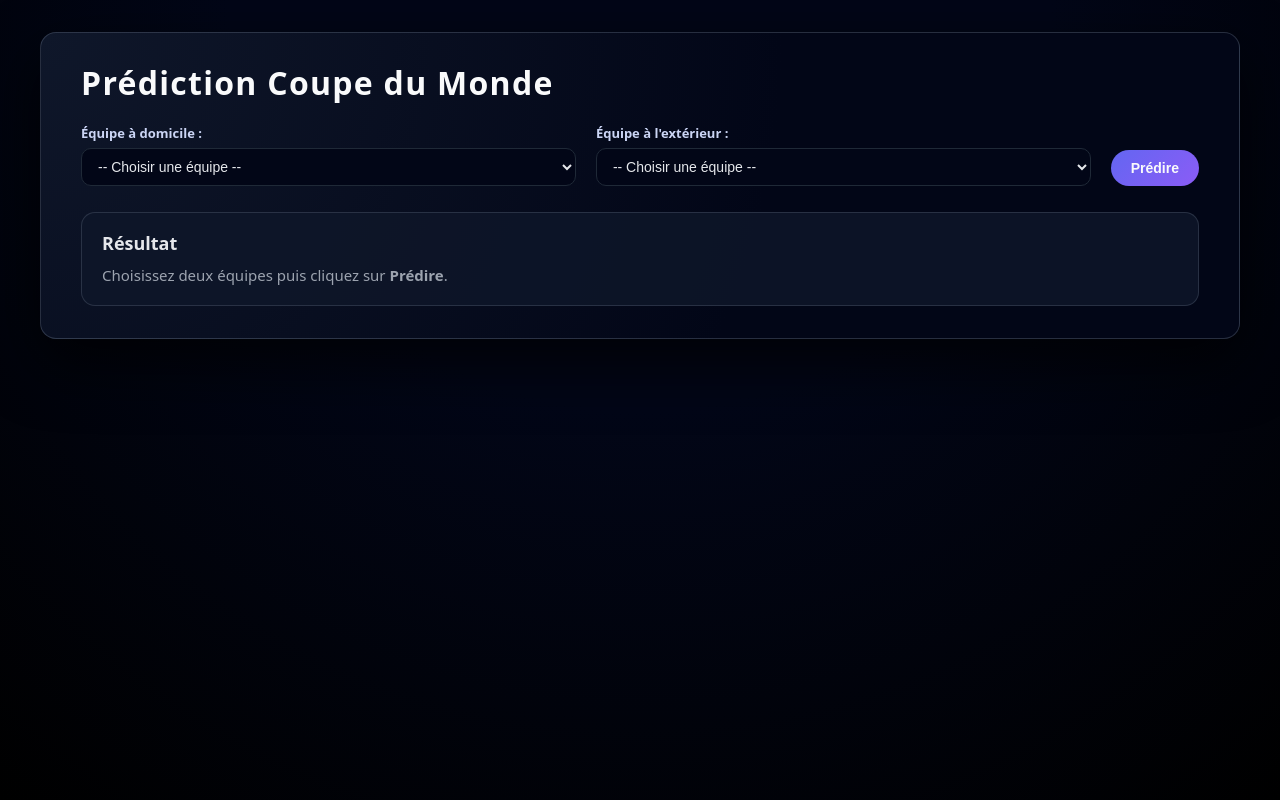
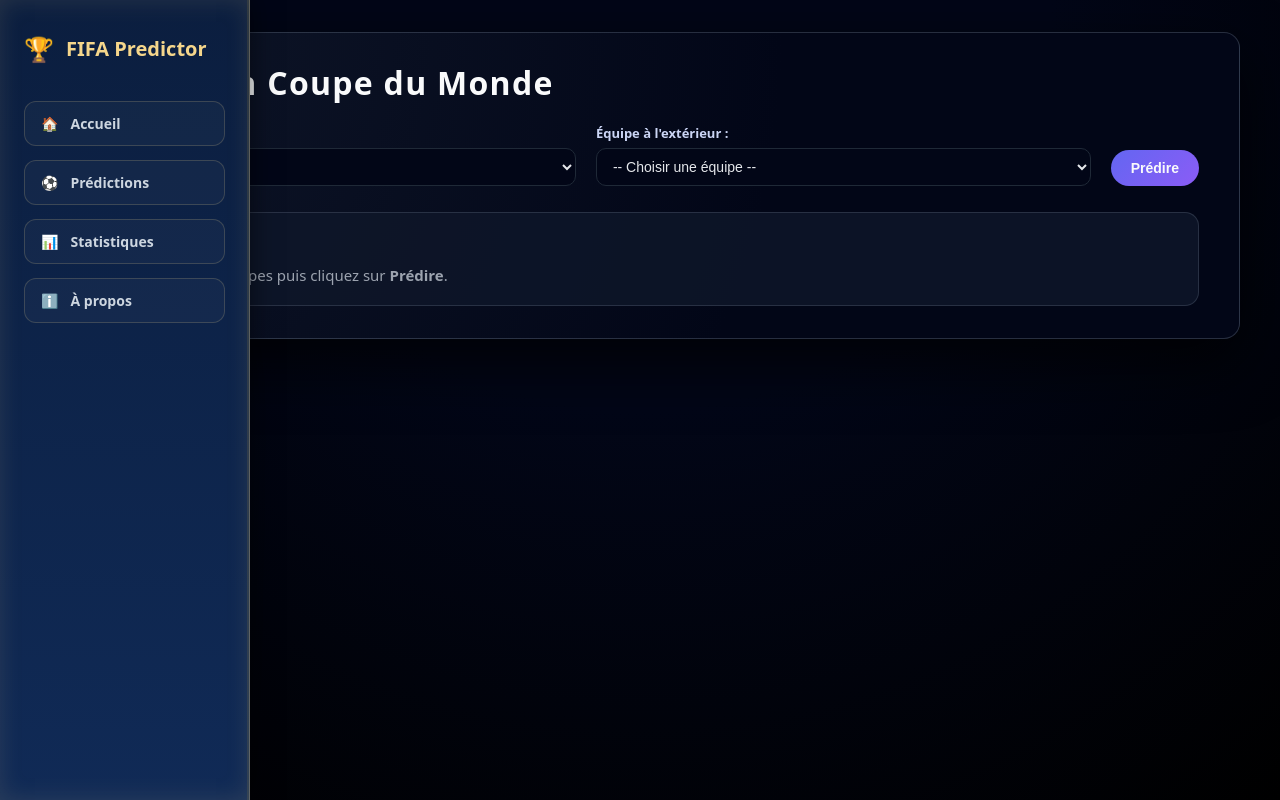
Before and after one commit to YoussefAbidi69/worldcup-prediction-ml, a Flask app: page / in a window 1280 px wide. Run offline with Flask 3, Linux system fonts and the light colour scheme; parts of the project's set-up code (start-up, migrations or seed data) failed here and were passed over.

Commit message:
Wc with sidebar

```diff
--- a/static/style.css
+++ b/static/style.css
@@ -527,3 +527,114 @@ select:focus {
     color: #f9fafb;
     font-variant-numeric: tabular-nums;
 }
+/* =======================================
+   SIDEBAR FIFA WORLD CUP 🏆✨
+   ======================================= */
+
+/* =======================================
+   SIDEBAR FIFA WORLD CUP 🏆✨
+   ======================================= */
+
+.neon-sidebar {
+    position: fixed;
+    top: 0;
+    left: 0;
+    width: 250px;
+    height: 100vh;
+
+    padding: 32px 24px;
+    display: flex;
+    flex-direction: column;
+    gap: 36px;
+
+    background: linear-gradient(180deg, #0b1e3f 0%, #102a56 100%); /* bleu nuit */
+    backdrop-filter: blur(10px);
+
+    border-right: 1px solid rgba(245, 214, 139, 0.35); /* or champagne */
+    box-shadow:
+        0 0 25px rgba(0, 0, 0, 0.55),
+        inset 0 0 25px rgba(245, 214, 139, 0.12);
+
+    z-index: 1000;
+    pointer-events: auto;
+}
+
+/* Liseré doré animé */
+.neon-sidebar::before {
+    content: "";
+    position: absolute;
+    inset: 0;
+    border-right: 2px solid rgba(212, 175, 55, 0.65); /* doré */
+    opacity: 0.25;
+    animation: goldPulse 6s ease-in-out infinite;
+    pointer-events: none; /* IMPORTANT pour laisser les boutons clicables */
+}
+
+@keyframes goldPulse {
+    0% { opacity: 0.15; }
+    50% { opacity: 0.45; }
+    100% { opacity: 0.15; }
+}
+
+/* ---------- LOGO ---------- */
+.sidebar-logo {
+    display: flex;
+    align-items: center;
+    gap: 12px;
+
+    font-size: 20px;
+    font-weight: 700;
+
+    color: #f5d68b; /* or champagne */
+}
+
+.glow-icon {
+    font-size: 24px;
+    color: #d4af37; /* doré pur */
+}
+
+/* ---------- NAVIGATION ---------- */
+.sidebar-nav {
+    display: flex;
+    flex-direction: column;
+    gap: 14px;
+}
+
+.nav-item {
+    display: flex;
+    align-items: center;
+    gap: 12px;
+
+    padding: 12px 16px;
+    border-radius: 12px;
+
+    font-size: 14px;
+    font-weight: 600;
+
+    color: #cdd6e0; /* argent */
+    text-decoration: none;
+
+    background: rgba(255, 255, 255, 0.03);
+    border: 1px solid rgba(245, 214, 139, 0.18);
+
+    transition: all 0.25s ease-out;
+}
+
+/* Hover FIFA premium */
+.nav-item:hover {
+    color: white;
+    border-color: rgba(245, 214, 139, 0.8);
+    background: rgba(212, 175, 55, 0.25); /* doré transparent */
+    transform: translateX(6px);
+}
+
+/* Active */
+.nav-item.active {
+    background: linear-gradient(90deg, #d4af37, #f5d68b);
+    border-color: transparent;
+    color: #0b1e3f;
+    font-weight: 700;
+    box-shadow:
+        0 0 20px rgba(245, 214, 139, 0.45),
+        0 0 40px rgba(212, 175, 55, 0.35);
+}
--- a/templates/index.html
+++ b/templates/index.html
@@ -6,6 +6,8 @@
     <link rel="stylesheet" href="{{ url_for('static', filename='style.css') }}">
 </head>
 <body>
+    {% include 'sidebar.html' %}
+
     <div class="page">
         <div class="card">
             <h1>Prédiction Coupe du Monde</h1>
--- /dev/null
+++ b/templates/sidebar.html
@@ -0,0 +1,28 @@
+<div class="neon-sidebar">
+    <div class="sidebar-logo">
+        <span class="glow-icon">🏆</span>
+        <span>FIFA Predictor</span>
+    </div>
+
+    <nav class="sidebar-nav">
+        <a href="/" class="nav-item">
+            <span class="icon">🏠</span>
+            Accueil
+        </a>
+
+        <a href="/predictions" class="nav-item">
+            <span class="icon">⚽</span>
+            Prédictions
+        </a>
+
+        <a href="/stats" class="nav-item">
+            <span class="icon">📊</span>
+            Statistiques
+        </a>
+
+        <a href="/about" class="nav-item">
+            <span class="icon">ℹ️</span>
+            À propos
+        </a>
+    </nav>
+</div>
```
Also changed, not shown: README.md.
